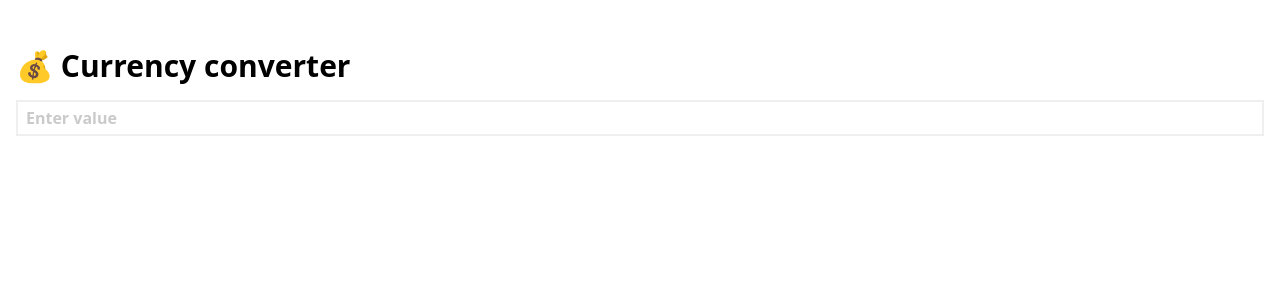
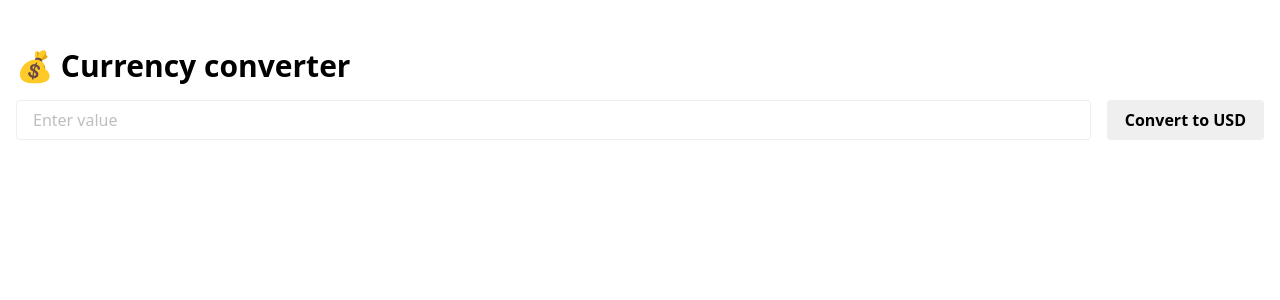
Before and after one commit to rostaklein/currency-converter, a React (Create React App) app: page / in a window 1280 px wide. Shown: the top 300 px of the page. Built offline with nearby package versions, Linux system fonts and the light colour scheme.

Commit message:
basic input init

```diff
--- a/src/App.tsx
+++ b/src/App.tsx
@@ -1,4 +1,5 @@
 import "./App.css";
+import { Button } from "./components/Button/Button";
 import { Input } from "./components/Input/Input";
 
 function App() {
@@ -7,8 +8,9 @@ function App() {
       <h1 className="sm:text-3xl text-xl font-bold text-center sm:text-left">
         💰 Currency converter
       </h1>
-      <div className="flex py-4">
+      <div className="flex py-4 space-x-4">
         <Input type={"number"} min={0} placeholder="Enter value" />
+        <Button>Convert to USD</Button>
       </div>
     </div>
   );
--- /dev/null
+++ b/src/components/Button/Button.tsx
@@ -0,0 +1,32 @@
+import React from "react";
+import styled from "styled-components";
+import { colors } from "../../styles/theme";
+
+type Props = {} & React.DetailedHTMLProps<
+  React.ButtonHTMLAttributes<HTMLButtonElement>,
+  HTMLButtonElement
+>;
+
+const StyledButton = styled.button`
+  display: inline-block;
+  font-size: 16px;
+  background-color: ${colors.gray100};
+  padding: 8px 18px;
+  border-radius: 4px;
+
+  font-weight: 600;
+  white-space: nowrap;
+
+  transition: background-color 200ms;
+  &:hover {
+    background-color: ${colors.gray200};
+  }
+
+  &:active {
+    background-color: ${colors.gray300};
+  }
+`;
+
+export const Button: React.FC<Props> = ({ ref, ...rest }) => {
+  return <StyledButton {...rest} />;
+};
--- a/src/components/Input/Input.tsx
+++ b/src/components/Input/Input.tsx
@@ -1,5 +1,6 @@
 import React from "react";
 import styled from "styled-components";
+import { colors } from "../../styles/theme";
 
 type Props = {} & React.DetailedHTMLProps<
   React.InputHTMLAttributes<HTMLInputElement>,
@@ -7,12 +8,14 @@ type Props = {} & React.DetailedHTMLProps<
 >;
 
 const StyledInput = styled.input`
+  display: inline-block;
   font-size: 16px;
-  border: solid 2px #efefef;
+  border: solid 1px ${colors.gray100};
   transition: border-color 200ms;
-  padding: 4px 8px;
+  padding: 4px 16px;
   width: 100%;
-  font-weight: 600;
+  font-weight: 500;
+  border-radius: 4px;
 
   &:active,
   &:focus {
@@ -20,12 +23,11 @@ const StyledInput = styled.input`
   }
 
   &:focus {
-    border-color: #c1bdb1;
-    transition: border-color 200ms;
+    border-color: ${colors.gray200};
   }
 
   &::placeholder {
-    color: #cacaca;
+    color: ${colors.gray300};
   }
 `;
 
--- /dev/null
+++ b/src/styles/theme.ts
@@ -0,0 +1,5 @@
+export const colors = {
+  gray100: "#efefef",
+  gray200: "#d0d0d0",
+  gray300: "#bebebe",
+};
```
